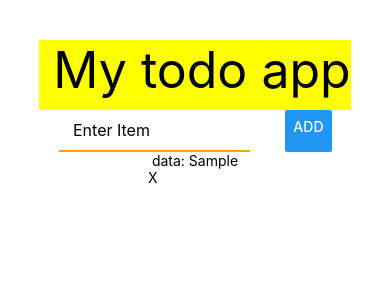
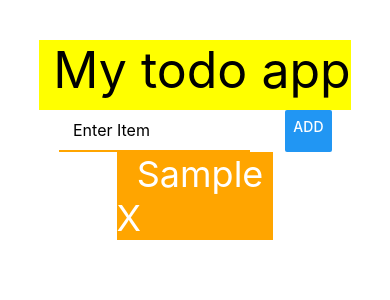
Before and after one commit to Zain-mir24/TodoList-ReactNative-, a React Native app: screen / in a window 390 px wide. Both pictures are taken after typing "Sample" into the empty fields and a click on the button "ADD". Shown: the top 300 px of the page. Built offline with nearby package versions, Linux system fonts and the light colour scheme.

Commit message:
styling the application

```diff
--- a/App.js
+++ b/App.js
@@ -44,21 +44,22 @@ export default function App() {
         <Text style={{ fontSize: 26 }}>{getinputtext}</Text>
       </View>
       <View>
-        <ScrollView>
+        <ScrollView style={styles.ScrollView}>
           {list.map((item) => (
             <TouchableOpacity
               key={item.key}
               activeOpacity={0.2}
               onPress={() => removeItem(item.key)}
             >
-              <View>
-                <Text> data: {item.data} </Text>
-              </View>
-              <View>
-                <Text>
+              <View style={styles.item}>
+                <Text style={styles.data}>  {item.data} </Text>
+                <View>
+                <Text style={styles.data}>
                   X
                 </Text>
               </View>
+              </View>
+
             </TouchableOpacity>
           ))}
         </ScrollView>
@@ -92,4 +93,15 @@ const styles = StyleSheet.create({
     fontSize: 16,
     padding: 10,
   },
+  data:{
+  fontSize:36,
+  color:"white"
+
+  }
+  ,ScrollView:{
+    width:'100%'
+  },
+  item:{
+    backgroundColor:"orange"
+  }
 });
```
